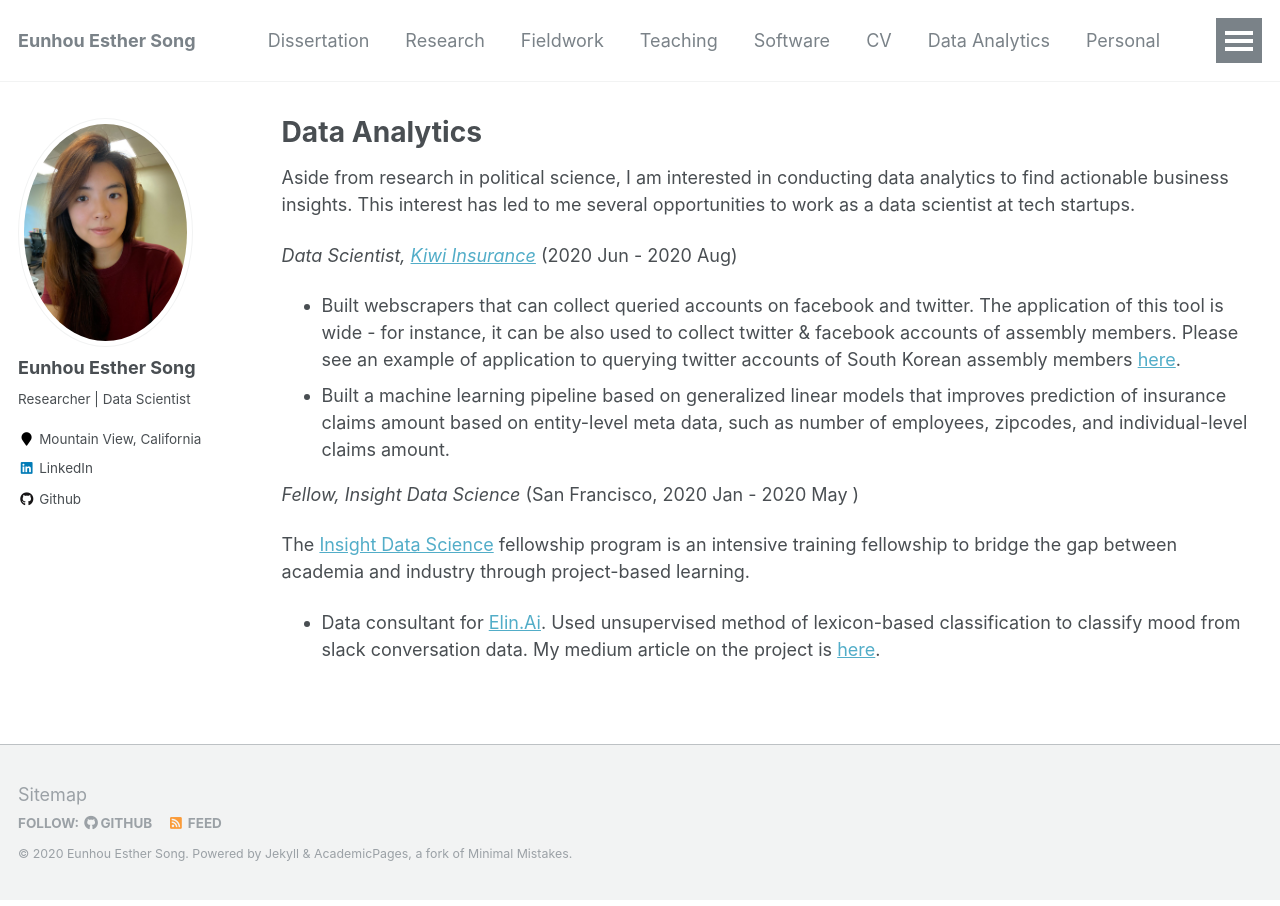
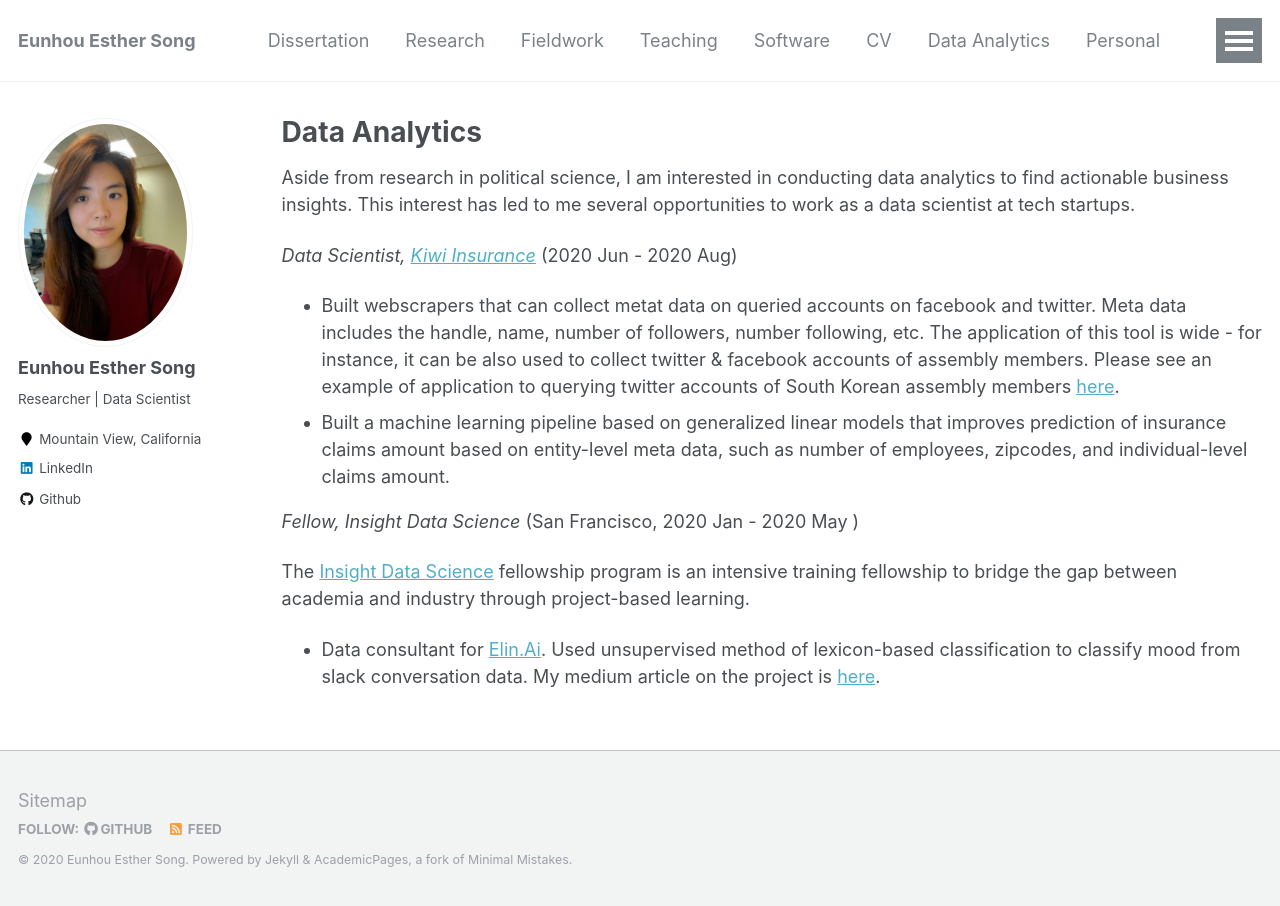
Before and after one commit to ehsong/ehsong.github.io, a Jekyll site: the page built from _pages/data_analytics.md, in a window 1280 px wide. Built offline with Jekyll 4.4.1, drawn with Linux system fonts in a browser that asks for light colours.

Commit message:
Update data_analytics.md

```diff
--- a/_pages/data_analytics.md
+++ b/_pages/data_analytics.md
@@ -10,7 +10,7 @@ author_profile: true
 Aside from research in political science, I am interested in conducting data analytics to find actionable business insights. This interest has led to me several opportunities to work as a data scientist at tech startups.
 
 *Data Scientist, [Kiwi Insurance](https://www.kiwiinsure.co/)* (2020 Jun - 2020 Aug)
-- Built webscrapers that can collect queried accounts on facebook and twitter. The application of this tool is wide - for instance, it can be also used to collect twitter & facebook accounts of assembly members. Please see an example of application to querying twitter accounts of South Korean assembly members [here](https://github.com/ehsong/twitter-scraper).
+- Built webscrapers that can collect metat data on queried accounts on facebook and twitter. Meta data includes the handle, name, number of followers, number following, etc. The application of this tool is wide - for instance, it can be also used to collect twitter & facebook accounts of assembly members. Please see an example of application to querying twitter accounts of South Korean assembly members [here](https://github.com/ehsong/twitter-scraper).
 - Built a machine learning pipeline based on generalized linear models that improves prediction of insurance claims amount based on entity-level meta data, such as number of employees, zipcodes, and individual-level claims amount.
 
 *Fellow, Insight Data Science* (San Francisco, 2020 Jan - 2020 May )
```
